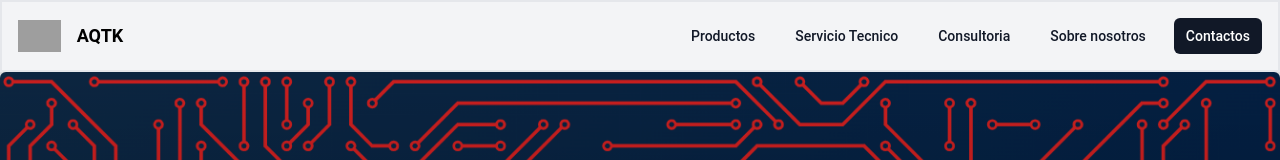
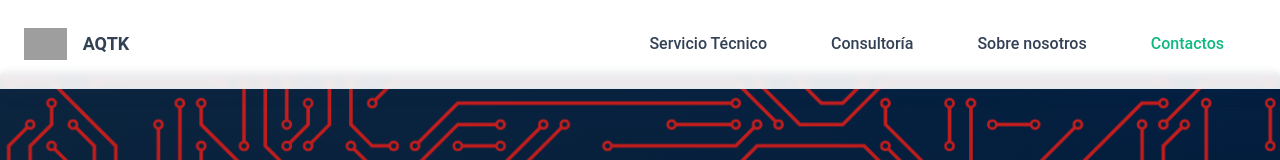
Before and after one commit to iacubdiego/aqtksa-front-react, a React (Create React App) app in the folder aqtksa-front-react/: page / in a window 1280 px wide. Shown: the top 160 px of the page. Built offline with nearby package versions, Linux system fonts and the light colour scheme; grey boxes are pictures that could not be loaded.

Commit message:
arregle navbar menu

```diff
--- a/aqtksa-front-react/src/components/Footer.jsx
+++ b/aqtksa-front-react/src/components/Footer.jsx
@@ -58,7 +58,7 @@
                 <ul className="flex flex-wrap items-center justify-end gap-2 lg:gap-4">
                   <li className="leading-6">
                     <a
-                      href="javascript:void(0)"
+                      href="#T&C"
                       className="transition-colors duration-300 hover:text-emerald-500 focus:text-emerald-600"
                     >
                       T&C
@@ -66,7 +66,7 @@
                   </li>
                   <li className="leading-6">
                     <a
-                      href="javascript:void(0)"
+                      href="#Privacy"
                       className="transition-colors duration-300 hover:text-emerald-500 focus:text-emerald-600"
                     >
                       Privacy
@@ -74,7 +74,7 @@
                   </li>
                   <li className="leading-6">
                     <a
-                      href="javascript:void(0)"
+                      href="#Cookies"
                       className="transition-colors duration-300 hover:text-emerald-500 focus:text-emerald-600"
                     >
                       Cookies
--- a/aqtksa-front-react/src/components/Navbar.jsx
+++ b/aqtksa-front-react/src/components/Navbar.jsx
@@ -1,64 +1,109 @@
-import React from 'react';
+import React, { useState } from "react"
 import logo from '../images/aqtksa_logo_solo.png'
 
-const Navbar = () => {
+export default function Navbar2() {
+  const [isToggleOpen, setIsToggleOpen] = useState(false)
+
   return (
-    <nav className="flex items-center justify-between p-4 bg-gray-100 border-2 fixed top-0 left-0 w-full" style={{ zIndex: '999' }}>
-        <div className="flex items-center">
+    <>
+      {/*<!-- Component: Basic Navbar --> */}
+      <header className="border-b-1 bg-gray-100 fixed z-20 w-full border-b border-slate-200 bg-white/90 shadow-lg shadow-slate-700/5 after:absolute after:top-full after:left-0 after:z-10 after:block after:h-px after:w-full after:bg-slate-200 lg:border-slate-200 lg:backdrop-blur-sm lg:after:hidden">
+        <div className="relative mx-auto max-w-full px-6 lg:max-w-5xl xl:max-w-7xl 2xl:max-w-[96rem]">
+          <nav
+            aria-label="main navigation"
+            className="flex h-[5.5rem] items-stretch justify-between font-medium text-slate-700"
+            role="navigation"
+          >
+            {/*      <!-- Brand logo --> */}
+            <div className="flex items-center">
           <img className="h-8 mr-4" src={logo} alt="Logo" />
           <span className="font-bold text-lg">AQTK</span>
         </div>
-        <button className="focus:outline-none lg:hidden">
-          <svg
-            className="w-6 h-6"
-            fill="none"
-            strokeLinecap="round"
-            strokeLinejoin="round"
-            strokeWidth="2"
-            viewBox="0 0 24 24"
-            stroke="currentColor"
-          >
-            <path d="M4 6h16M4 12h16M4 18h16"></path>
-          </svg>
-        </button>
-        <div className="hidden lg:flex lg:items-center lg:space-x-4">
-          {/* Buttons */}
-          <div id="menu__buttons" className="hidden sm:ml-6 sm:block">
-              <div className="flex space-x-4">
+
+            {/*      <!-- Mobile trigger --> */}
+            <button
+              className={`relative order-10 block h-10 w-10 self-center lg:hidden
+                ${
+                  isToggleOpen
+                    ? "visible opacity-100 [&_span:nth-child(1)]:w-6 [&_span:nth-child(1)]:translate-y-0 [&_span:nth-child(1)]:rotate-45 [&_span:nth-child(3)]:w-0 [&_span:nth-child(2)]:-rotate-45 "
+                    : ""
+                }
+              `}
+              onClick={() => setIsToggleOpen(!isToggleOpen)}
+              aria-expanded={isToggleOpen ? "true" : "false"}
+              aria-label="Toggle navigation"
+            >
+              <div className="absolute top-1/2 left-1/2 w-6 -translate-x-1/2 -translate-y-1/2 transform">
+                <span
+                  aria-hidden="true"
+                  className="absolute block h-0.5 w-9/12 -translate-y-2 transform rounded-full bg-slate-900 transition-all duration-300"
+                ></span>
+                <span
+                  aria-hidden="true"
+                  className="absolute block h-0.5 w-6 transform rounded-full bg-slate-900 transition duration-300"
+                ></span>
+                <span
+                  aria-hidden="true"
+                  className="absolute block h-0.5 w-1/2 origin-top-left translate-y-2 transform rounded-full bg-slate-900 transition-all duration-300"
+                ></span>
+              </div>
+            </button>
+            {/*      <!-- Navigation links --> */}
+            <ul
+              role="menubar"
+              aria-label="Select page"
+              className={`absolute top-0 left-0 z-[-1] h-[28.5rem] w-full justify-center overflow-hidden  overflow-y-auto overscroll-contain bg-white/90 px-8 pb-12 pt-24 font-medium transition-[opacity,visibility] duration-300 lg:visible lg:relative lg:top-0  lg:z-0 lg:flex lg:h-full lg:w-auto lg:items-stretch lg:overflow-visible lg:bg-white/0 lg:px-0 lg:py-0  lg:pt-0 lg:opacity-100 ${
+                isToggleOpen
+                  ? "visible opacity-100 backdrop-blur-sm"
+                  : "invisible opacity-0"
+              }`}
+            >
+              <li role="none" className="flex items-stretch">
                 <a
+                  role="menuitem"
+                  aria-haspopup="false"
+                  className="flex items-center gap-2 py-4 transition-colors duration-300 hover:text-emerald-500 focus:text-emerald-600 focus:outline-none focus-visible:outline-none lg:px-8"
                   href="#productos"
-                  className="text-gray-900 hover:bg-gray-700 hover:text-white rounded-md px-3 py-2 text-sm font-medium"
                 >
-                  Productos
+                  <span>Servicio Técnico</span>
                 </a>
+              </li>
+              <li role="none" className="flex items-stretch">
                 <a
-                  href="#servicio-tecnico"
-                  className="text-gray-900 hover:bg-gray-700 hover:text-white rounded-md px-3 py-2 text-sm font-medium"
+                  role="menuitem"
+                  aria-current="page"
+                  aria-haspopup="false"
+                  className="flex items-center gap-2 py-4  transition-colors duration-300 hover:text-emerald-600 focus:text-emerald-600 focus:outline-none focus-visible:outline-none lg:px-8"
+                  href="#consultoria"
                 >
-                  Servicio Tecnico
+                  <span>Consultoría</span>
                 </a>
+              </li>
+              <li role="none" className="flex items-stretch">
                 <a
-                  href="#consultoria"
-                  className="text-gray-900 hover:bg-gray-700 hover:text-white rounded-md px-3 py-2 text-sm font-medium"
+                  role="menuitem"
+                  aria-haspopup="false"
+                  className="flex items-center gap-2 py-4 transition-colors duration-300 hover:text-emerald-500 focus:text-emerald-600 focus:outline-none focus-visible:outline-none lg:px-8"
+                  href="#sobre-nosotros"
                 >
-                  Consultoria
+                  <span>Sobre nosotros</span>
                 </a>
+              </li>
+              <li role="none" className="flex items-stretch">
                 <a
-                  href="#sobre-nosotros"
-                  className="text-gray-900 hover:bg-gray-700 hover:text-white rounded-md px-3 py-2 text-sm font-medium"
+                  role="menuitem"
+                  aria-haspopup="false"
+                  className="flex items-center gap-2 py-4 text-emerald-500 transition-colors duration-300 hover:text-emerald-500 focus:text-emerald-600 focus:outline-none focus-visible:outline-none lg:px-8"
+                  href="#contactos"
                 >
-                  Sobre nosotros
+                  <span>Contactos</span>
                 </a>
-                <a
-                  href="#contactos"
-                  className="bg-gray-900 text-white rounded-md px-3 py-2 text-sm font-medium"
-                  aria-current="page"
-                >
-                  Contactos
-                </a>
-              </div>
-            </div>
+              </li>
+            </ul>
+          </nav>
         </div>
-      </nav>
-  )}
-export default Navbar;
+      </header>
+      {/*<!-- End Basic Navbar--> */}
+    </>
+  )
+}
```
